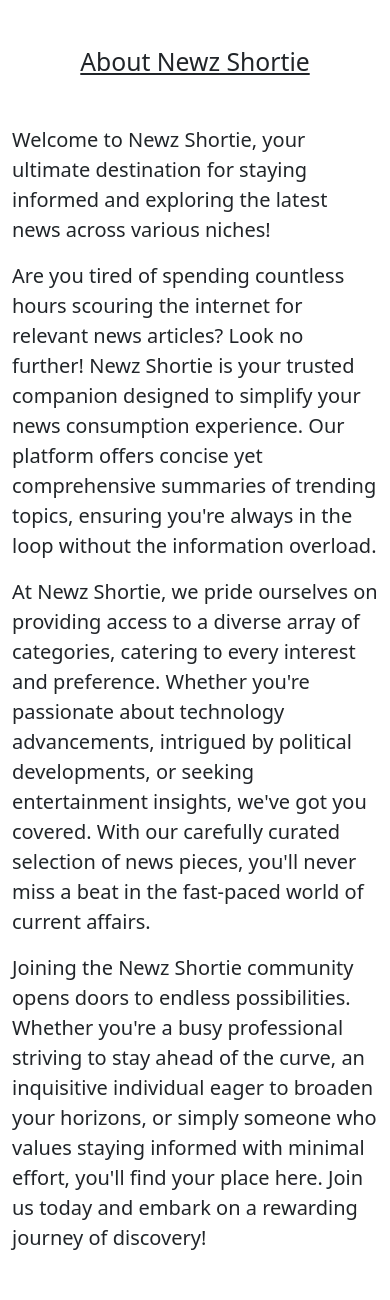
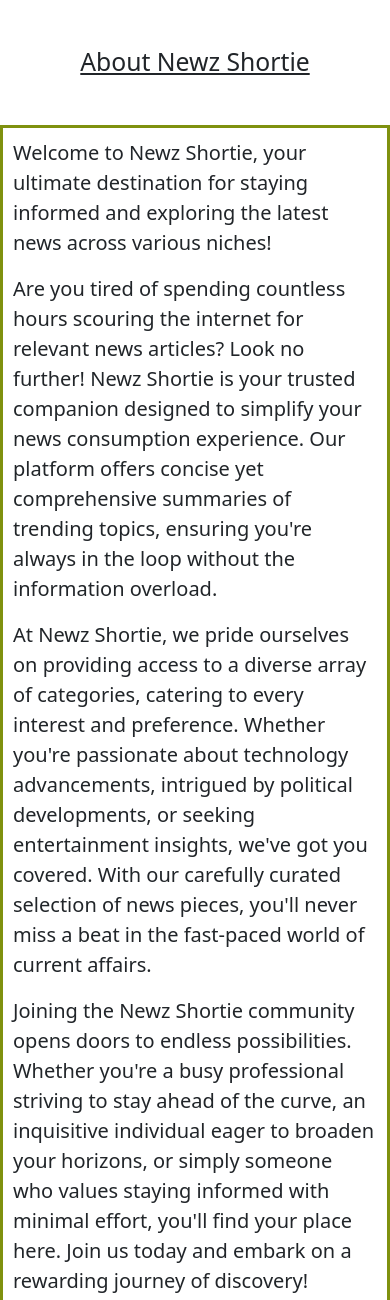
Before and after one commit to bandhan-majumder/Newz_Shortie, a Flask app: page / in a window 390 px wide. Shown: the part 802-2102 px from the top of the page. Run offline with Flask 3, Linux system fonts and the light colour scheme; some libraries are stand-ins or nearby versions.

Commit message:
Update home.html

```diff
--- a/templates/home.html
+++ b/templates/home.html
@@ -8,7 +8,7 @@
         <img class="img-fluid img-thumbnail" id="banner" src="static/banner.png" width="500" height="600">
       <h2 class="mt-2 mb-4 text-decoration-underline text-center mt-5">About Newz Shortie</h2>
       <div class="row mt-5">
-        <div class="col-md-7">
+        <div class="col-md-7" style="border: 3px solid  #7f910f ; padding: 10px;">
           <p class="lead">Welcome to Newz Shortie, your ultimate destination for staying informed and exploring the latest news across various niches!</p>
           <p class="lead">Are you tired of spending countless hours scouring the internet for relevant news articles? Look no further! Newz Shortie is your trusted companion designed to simplify your news consumption experience. Our platform offers concise yet comprehensive summaries of trending topics, ensuring you're always in the loop without the information overload.</p>
           <p class="lead">At Newz Shortie, we pride ourselves on providing access to a diverse array of categories, catering to every interest and preference. Whether you're passionate about technology advancements, intrigued by political developments, or seeking entertainment insights, we've got you covered. With our carefully curated selection of news pieces, you'll never miss a beat in the fast-paced world of current affairs.</p>
```
